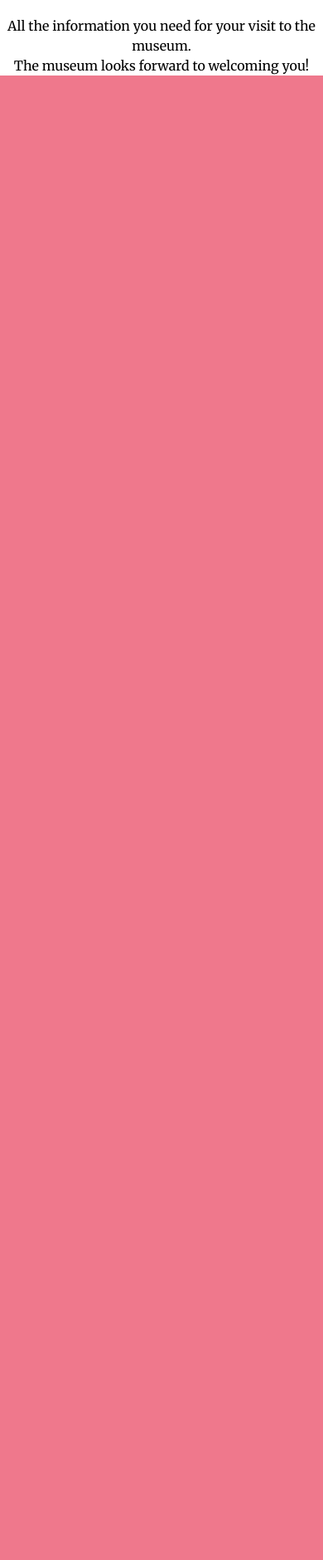
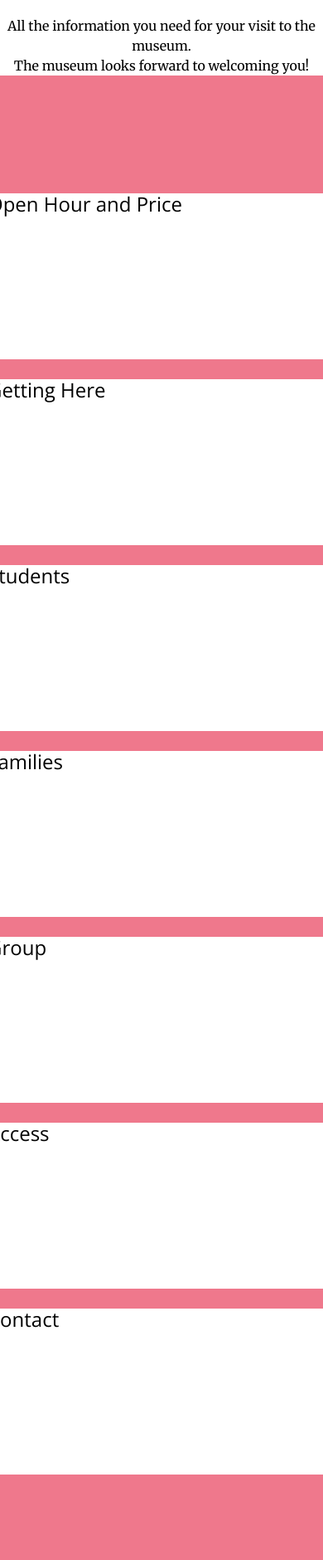
Before and after one commit to Kunnapat/chowtime, a PHP site: page /plan-your-visit.html in a window 390 px wide; the page is wider, and only the part inside the window is pictured. Shown: the part 188-2068 px from the top of that part at 83% size. Before the commit the page ends 279 px from the top of that part, so only its background shows below. Run offline with PHP 8.4, Linux system fonts and the light colour scheme.

Commit message:
plan  urvisit

```diff
--- a/css/planyourvisit.css
+++ b/css/planyourvisit.css
@@ -3,12 +3,164 @@
     text-align: center;
 }
 
-.box {
+.info-box {
 /*    width: 800px;*/
+    height: 200px;
+    background-color: white;
+    margin-left: auto;
+    margin-right: auto;
+    color: black;
+    position: relative;
+    margin: 0;
+    padding: 0;
+    margin-bottom: 2px;
+}
+
+sociales {
+	text-align: center;
+	margin-bottom: 20px;
+}
+
+#timeline {
+	width: 800px;
+	height: 350px;
+	overflow: hidden;
+	margin: 100px auto;
+	position: relative;
+	background: url('../img/dot.gif') left 45px repeat-x;
+}
+#dates {
+	width: 800px;
+	height: 60px;
+	overflow: hidden;
+}
+#dates li {
+	list-style: none;
+	float: left;
+	width: 100px;
+	height: 50px;
+	font-size: 24px;
+	text-align: center;
+	background: url('../img/biggerdot.png') center bottom no-repeat;
+}
+#dates a {
+	line-height: 38px;
+	padding-bottom: 10px;
+}
+#dates .selected {
+	font-size: 38px;
+}
+
+#issues {
+	width: 800px;
+	height: 350px;
+	overflow: hidden;
+}
+#issues li {
+	width: 800px;
+	height: 350px;
+	list-style: none;
+	float: left;
+}
+#issues li.selected img {
+	-webkit-transform: scale(1.1,1.1);
+	-moz-transform: scale(1.1,1.1);
+	-o-transform: scale(1.1,1.1);
+	-ms-transform: scale(1.1,1.1);
+	transform: scale(1.1,1.1);
+}
+#issues li img {
+	float: left;
+	margin: 10px 30px 10px 50px;
+	background: transparent;
+	-ms-filter: "progid:DXImageTransform.Microsoft.gradient(startColorstr=#00FFFFFF,endColorstr=#00FFFFFF)"; /* IE 8 */
+	filter: progid:DXImageTransform.Microsoft.gradient(startColorstr=#00FFFFFF,endColorstr=#00FFFFFF);/* IE 6 & 7 */
+	zoom: 1;
+	-webkit-transition: all 2s ease-in-out;
+	-moz-transition: all 2s ease-in-out;
+	-o-transition: all 2s ease-in-out;
+	-ms-transition: all 2s ease-in-out;
+	transition: all 2s ease-in-out;
+	-webkit-transform: scale(0.7,0.7);
+	-moz-transform: scale(0.7,0.7);
+	-o-transform: scale(0.7,0.7);
+	-ms-transform: scale(0.7,0.7);
+	transform: scale(0.7,0.7);
+}
+#issues li h1 {
+	color: #ffcc00;
+	font-size: 48px;
+	margin: 20px 0;
+	text-shadow: #000 1px 1px 2px;
+}
+#issues li p {
+	font-size: 14px;
+	margin-right: 70px;
+	font-weight: normal;
+	line-height: 22px;
+	text-shadow: #000 1px 1px 2px;
+}
+
+#grad_left,
+#grad_right {
+	width: 100px;
+	height: 350px;
+	position: absolute;
+	top: 0;
+}
+#grad_left {
+	left: 0;
+	background: url('../img/grad_left.png') repeat-y;
+}
+#grad_right {
+	right: 0;
+	background: url('../img/grad_right.png') repeat-y;
+}
+
+#next,
+#prev {
+	position: absolute;
+	top: 0;
+	font-size: 70px;
+	top: 170px;
+	width: 22px;
+	height: 38px;
+	background-position: 0 0;
+	background-repeat: no-repeat;
+	text-indent: -9999px;
+	overflow: hidden;
+}
+#next:hover,
+#prev:hover {
+	background-position: 0 -76px;
+}
+#next {
+	right: 0;
+	background-image: url('../img/next.png');
+}
+#prev {
+	left: 0;
+	background-image: url('../img/prev.png');
+}
+#next.disabled,
+#prev.disabled {
+	opacity: 0.2;
+}
+
+#defbox {
     height: auto;
+}
+
+.box-def {
     background-color: white;
     margin-left: auto;
     margin-right: auto;
     color: black;
     padding-top: 20px;
 }
+
+.info-pic {
+    width: 200px;
+    height: 200px;
+    background: pink url("img/flower.png") center center no-repeat;
+}
--- a/plan-your-visit.html
+++ b/plan-your-visit.html
@@ -99,12 +99,12 @@
         <!-- /.container-fluid -->
     </nav>
 
-    <section class="header-content">
+    <section class="header-content" style="padding-bottom:0;">
         <div class="header-content-inner">
             <div class="textcenter maintext">Plan Your Visit</div>
             <div class="row">
                 <div class="col-md-3"></div>
-                <div class="col-md-6 box textcenter">
+                <div class="col-md-6 box-def textcenter">
                     <p>All the information you need for your visit to the museum.
                         <br>The museum looks forward to welcoming you!</p>
                 </div>
@@ -114,10 +114,63 @@
         </div>
     </section>
 
+    <section>
+       <div class="row">
+           <div class="col-md-3"></div>
+            <div class="col-md-6 info-box">
+                <h3>Open Hour and Price</h3>
+            </div>
+            <div class="col-md-3"></div>
+       </div>
+        <div class="row">
+           <div class="col-md-3"></div>
+            <div class="col-md-6 info-box">
+                <h3>Getting Here</h3>
+            </div>
+            <div class="col-md-3"></div>
+       </div>
+       <div class="row">
+           <div class="col-md-3"></div>
+            <div class="col-md-6 info-box">
+                <h3>Students</h3>
+            </div>
+            <div class="col-md-3"></div>
+       </div>
+       <div class="row">
+           <div class="col-md-3"></div>
+            <div class="col-md-6 info-box">
+                <h3>Families</h3>
+            </div>
+            <div class="col-md-3"></div>
+       </div>
+       <div class="row">
+           <div class="col-md-3"></div>
+            <div class="col-md-6 info-box">
+                <h3>Group</h3>
+            </div>
+            <div class="col-md-3"></div>
+       </div>
+       <div class="row">
+           <div class="col-md-3"></div>
+            <div class="col-md-6 info-box">
+                <h3>Access</h3>
+            </div>
+            <div class="col-md-3"></div>
+       </div>
+       <div class="row">
+           <div class="col-md-3"></div>
+            <div class="col-md-6 info-box">
+                <h3>Contact</h3>
+            </div>
+            <div class="col-md-3"></div>
+       </div>
+    </section>
+
 
         <!-- jQuery -->
 
         <script src="js/jquery.js"></script>
+        <script src="js/jquery.timelinr-0.9.6.js"></script>
 
         <!-- Bootstrap Core JavaScript -->
         <script src="js/bootstrap.min.js"></script>
@@ -166,7 +219,11 @@
            $("#exminuspic").hide();
            $("#expluspic").show();
        });
-
+        $(function(){
+         $().timelinr({
+            arrowKeys: 'true'
+        })
+     });
         </script>
 
     </body>
```
Also changed, not shown: img/biggerdot.png (added), img/dot.gif (added), img/flower.png (added), img/next.png (added), img/prev.png (added), js/jquery.timelinr-0.9.6.js (added). Lines whose indentation alone changed are shown as unchanged.
